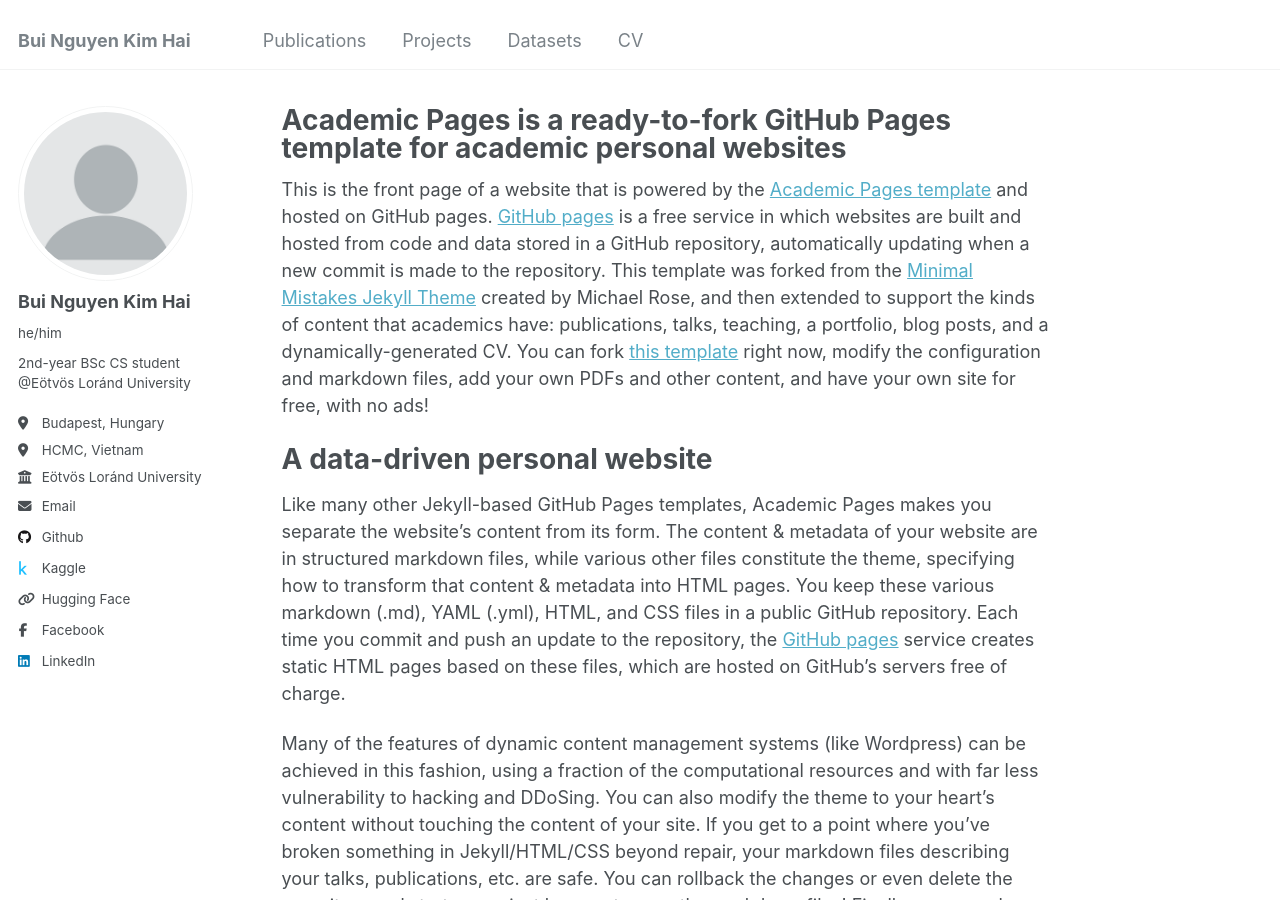
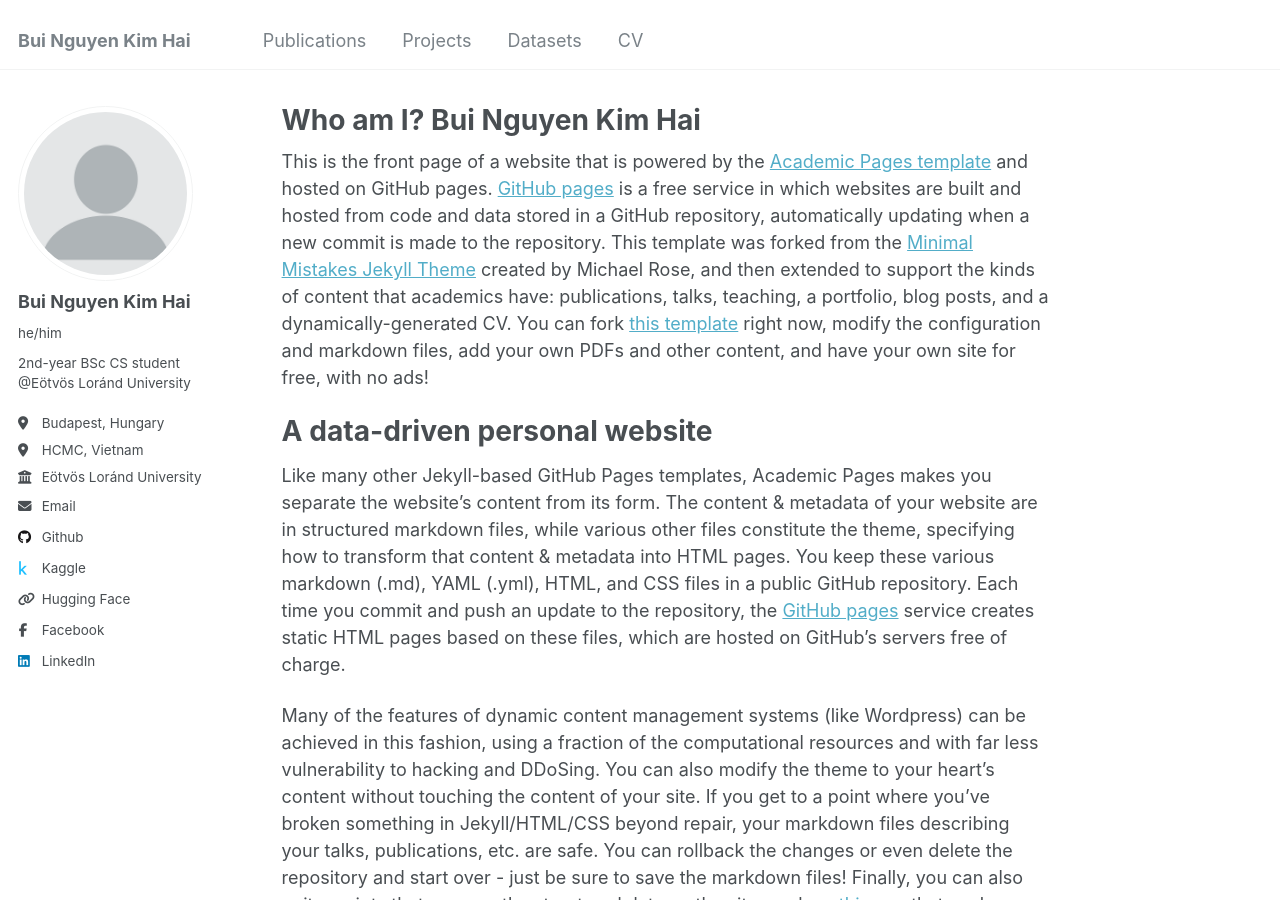
Before and after one commit to whynotkimhari/whynotkimhari.github.io, a Jekyll site: the page built from _pages/about.md, in a window 1280 px wide and 900 px high. Built offline with Jekyll 4.4.1, drawn with Linux system fonts in a browser that asks for light colours.

Commit message:
Update about.md

```diff
--- a/_pages/about.md
+++ b/_pages/about.md
@@ -1,6 +1,6 @@
 ---
 permalink: /
-title: "Academic Pages is a ready-to-fork GitHub Pages template for academic personal websites"
+title: "Who am I? Bui Nguyen Kim Hai"
 author_profile: true
 redirect_from:
   - /about/
```
